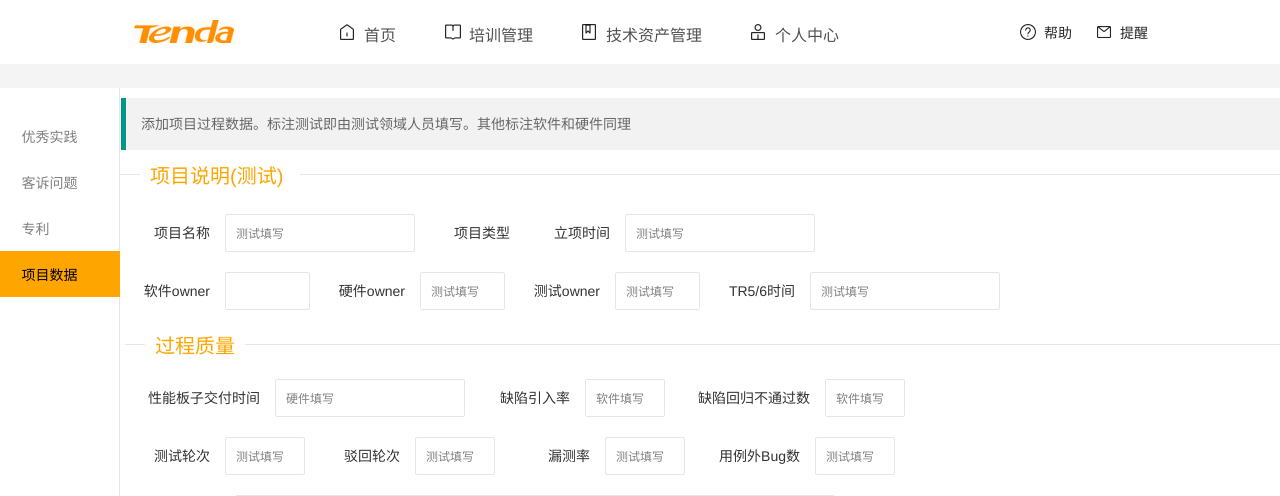
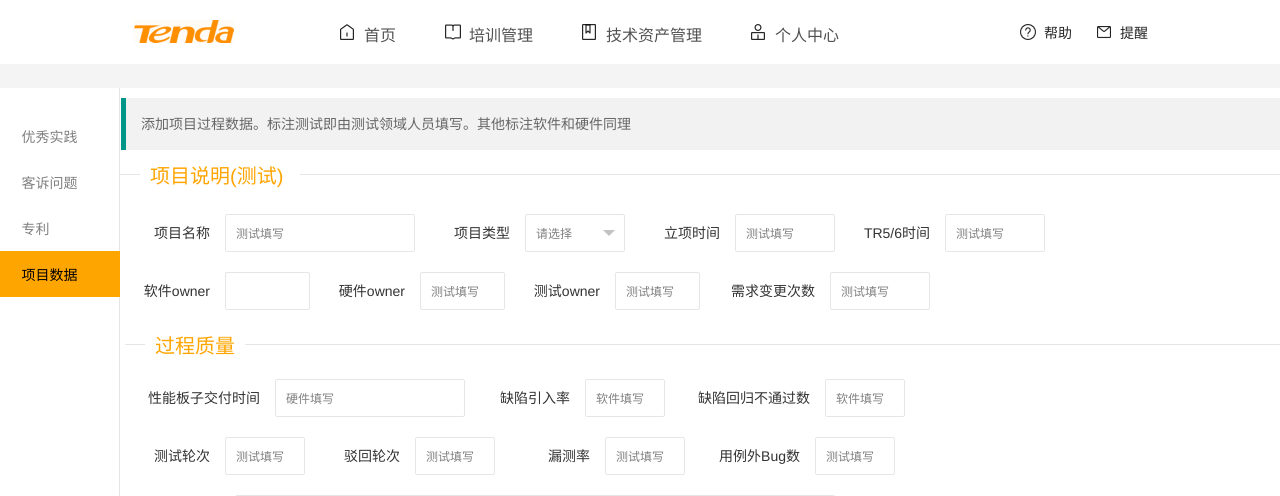
Before and after one commit to alanfanh/tdplatform, a Django app: template templates/asset/project/edit_project.html in a window 1280 px wide; the page is wider, and only the part inside the window is pictured. Shown: the top 496 px of that part. Run offline with Django 3.2, Linux system fonts and the light colour scheme; the template is opened without the code that fills it, so the values that code supplies are empty; some libraries are stand-ins or nearby versions.

Commit message:
修改页面标题，增加需求变更次数字段;项目类型选项增加大改进和技术项目选项选项；增加form重新渲染代码，解决select无法渲染问题

```diff
--- a/templates/asset/project/edit_project.html
+++ b/templates/asset/project/edit_project.html
@@ -2,7 +2,7 @@
 
 {% load staticfiles %}
 
-{% block title %}添加优秀实践{% endblock  %}
+{% block title %}编辑项目数据{% endblock  %}
 
 {% block head %}
 <link rel="stylesheet" href="{% static 'css/account/admin_group.css' %}">
@@ -47,17 +47,23 @@ input::placeholder {
                             <input type="text" name="name" value="{{project.name}}" lay-verify="required" lay-reqtext="不能为空" placeholder="测试填写" autocomplete="off" class="layui-input">
                         </div>
                         <label class="layui-form-label" style="width:100px">项目类型</label>
-                        <div class="layui-input-inline" style="width:100px">
+                        <div class="layui-input-inline" style="width:100px;height:38px">
                             <select name="type" lay-verify="required">
                                 <option value="{{project.type}}">{{project.type}}</option>
                                 <option value="全新">全新</option>
-                                <option value="改进">改进</option>
+                                <option value="小改进">小改进</option>
                                 <option value="OEM">OEM</option>
+                                <option value="大改进">大改进</option>
+                                <option value="技术项目">技术项目</option>
                             </select>
                         </div>
                         <label class="layui-form-label" style="width:100px">立项时间</label>
-                        <div class="layui-input-inline">
+                        <div class="layui-input-inline" style="width:100px">
                             <input type="lay-date" class="layui-input" lay-verify="required" name="created_at" id="created_at" value="{{project.created_at|date:'Y-m-d'}}" placeholder="测试填写" style="height:38px">
+                        </div>
+                        <label class="layui-form-label" style="width:100px">TR5/6时间</label>
+                        <div class="layui-input-inline" style="width:100px">
+                            <input type="lay-date" class="layui-input" lay-verify="" name="completed_time" value="{{project.completed_time|date:'Y-m-d'}}" id="completed_time" placeholder="测试填写" style="height:38px">
                         </div>
                     </div>
                     <div class="layui-form-item">
@@ -73,9 +79,9 @@ input::placeholder {
                         <div class="layui-input-inline" style="width:85px">
                             <input type="text" name="tester" value="{{project.tester}}" lay-verify="required" lay-reqtext="不能为空" placeholder="测试填写" autocomplete="off" class="layui-input">
                         </div>
-                        <label class="layui-form-label" style="width:100px">TR5/6时间</label>
-                        <div class="layui-input-inline">
-                            <input type="lay-date" class="layui-input" lay-verify="" name="completed_time" value="{{project.completed_time|date:'Y-m-d'}}" id="completed_time" placeholder="测试填写" style="height:38px">
+                        <label class="layui-form-label" style="width:120px">需求变更次数</label>
+                        <div class="layui-input-inline" style="width:100px">
+                            <input type="lay-date" class="layui-input" lay-verify="required" name="changed" id="changed" value="{{project.changed|default_if_none:''}}" placeholder="测试填写" style="height:38px">
                         </div>
                     </div>
                     <fieldset class="layui-elem-field layui-field-title" style="margin-top: 10px;">
@@ -235,6 +241,15 @@ layui.use('laydate', function(){
 
 });
 
+layui.use('form', function(){
+  var form = layui.form; //只有执行了这一步，部分表单元素才会自动修饰成功
+
+  //……
+
+  //如果你的 HTML 是动态生成的，自动渲染就会失效
+  //因此你需要在相应的地方，执行下述方法来进行渲染
+  form.render();
+});
 </script>
 
 {% endblock  %}
```
